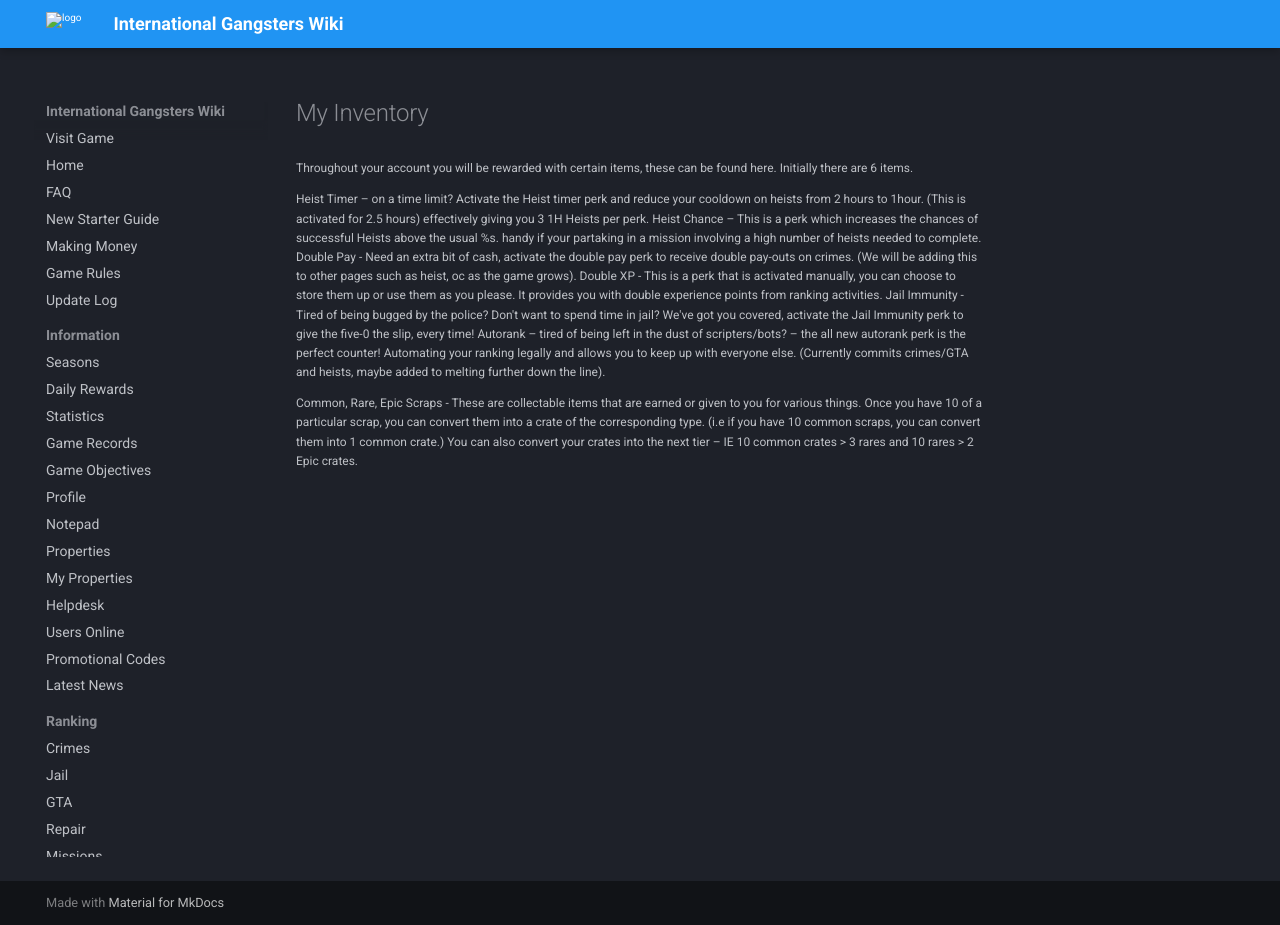
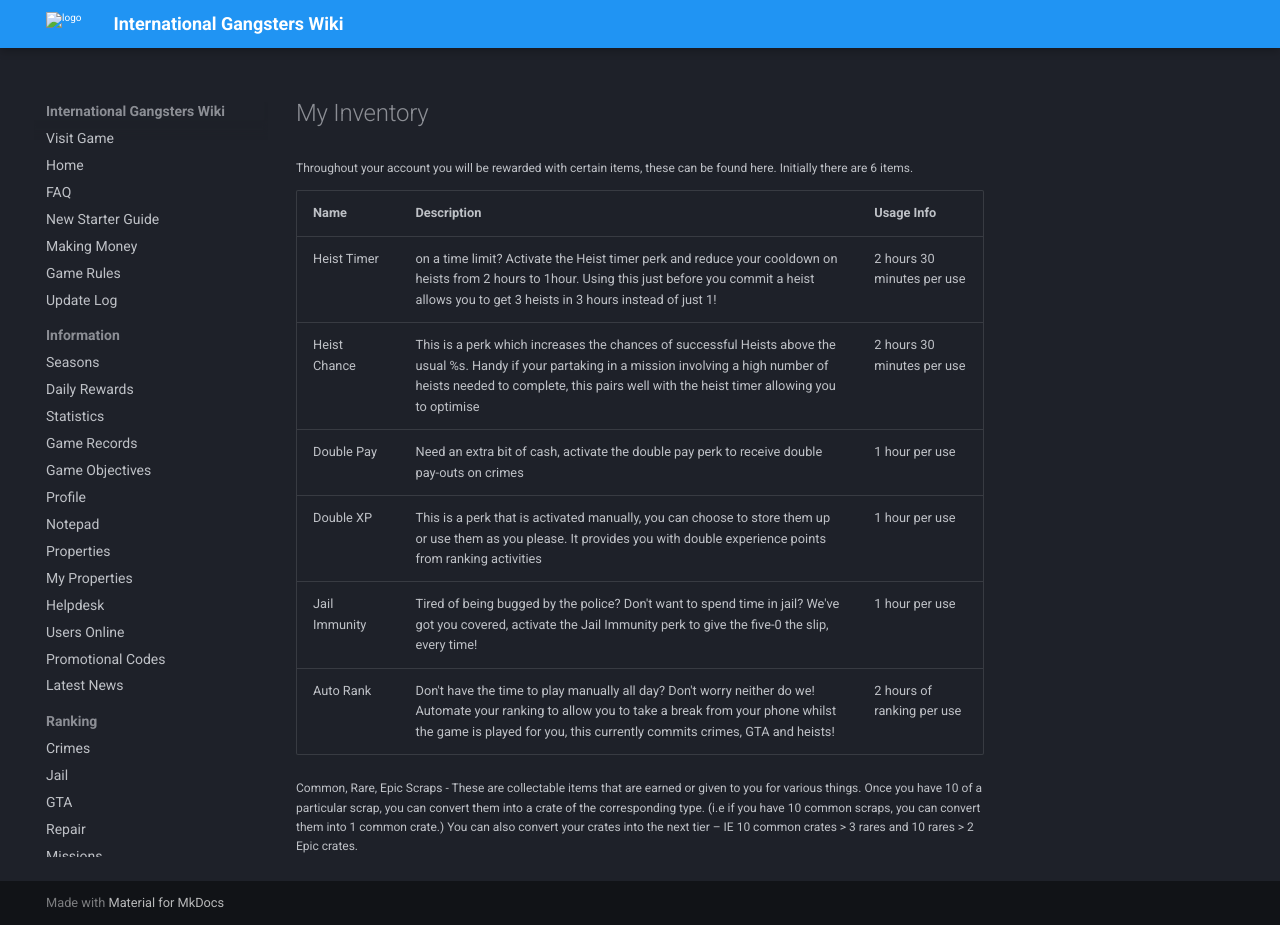
Before and after one commit to InternationalGangsters/wiki, an MkDocs documentation site: the page built from docs/money/my_inventory.md, in a window 1280 px wide and 925 px high. Built offline with MkDocs 1.6.1 and Material for MkDocs 9.7.7, drawn with Linux system fonts in a browser that asks for light colours; comment, search, counter and statistics services are not loaded.

Commit message:
Update my_inventory.md

```diff
--- a/docs/money/my_inventory.md
+++ b/docs/money/my_inventory.md
@@ -2,14 +2,14 @@
 
 Throughout your account you will be rewarded with certain items, these can be found here. Initially there are 6 items.
 
-
-Heist Timer – on a time limit? Activate the Heist timer perk and reduce your cooldown on heists from 2 hours to 1hour. (This is activated for 2.5 hours) effectively giving you 3 1H Heists per perk.
-Heist Chance – This is a perk which increases the chances of successful Heists above the usual %s. handy if your partaking in a mission involving a high number of heists needed to complete.
-Double Pay - Need an extra bit of cash, activate the double pay perk to receive double pay-outs on crimes. (We will be adding this to other pages such as heist, oc as the game grows).
-Double XP - This is a perk that is activated manually, you can choose to store them up or use them as you please. It provides you with double experience points from ranking activities.
-Jail Immunity - Tired of being bugged by the police? Don't want to spend time in jail? We've got you covered, activate the Jail Immunity perk to give the five-0 the slip, every time!
-Autorank – tired of being left in the dust of scripters/bots? – the all new autorank perk is the perfect counter! Automating your ranking legally and allows you to keep up with everyone else.
-(Currently commits crimes/GTA and heists, maybe added to melting further down the line).
+| Name | Description | Usage Info |
+|---|---|---|
+| Heist Timer  | on a time limit? Activate the Heist timer perk and reduce your cooldown on heists from 2 hours to 1hour. Using this just before you commit a heist allows you to get 3 heists in 3 hours instead of just 1! | 2 hours 30 minutes per use |
+| Heist Chance | This is a perk which increases the chances of successful Heists above the usual %s. Handy if your partaking in a mission involving a high number of heists needed to complete, this pairs well with the heist timer allowing you to optimise | 2 hours 30 minutes per use |
+| Double Pay | Need an extra bit of cash, activate the double pay perk to receive double pay-outs on crimes | 1 hour per use |
+| Double XP | This is a perk that is activated manually, you can choose to store them up or use them as you please. It provides you with double experience points from ranking activities | 1 hour per use |
+| Jail Immunity | Tired of being bugged by the police? Don't want to spend time in jail? We've got you covered, activate the Jail Immunity perk to give the five-0 the slip, every time! | 1 hour per use |
+| Auto Rank | Don't have the time to play manually all day? Don't worry neither do we! Automate your ranking to allow you to take a break from your phone whilst the game is played for you, this currently commits crimes, GTA and heists! | 2 hours of ranking per use |
 
 
 Common, Rare, Epic Scraps - These are collectable items that are earned or given to you for various things. Once you have 10 of a particular scrap, you can convert them into a crate of the corresponding type. (i.e if you have 10 common scraps, you can convert them into 1 common crate.)
```
